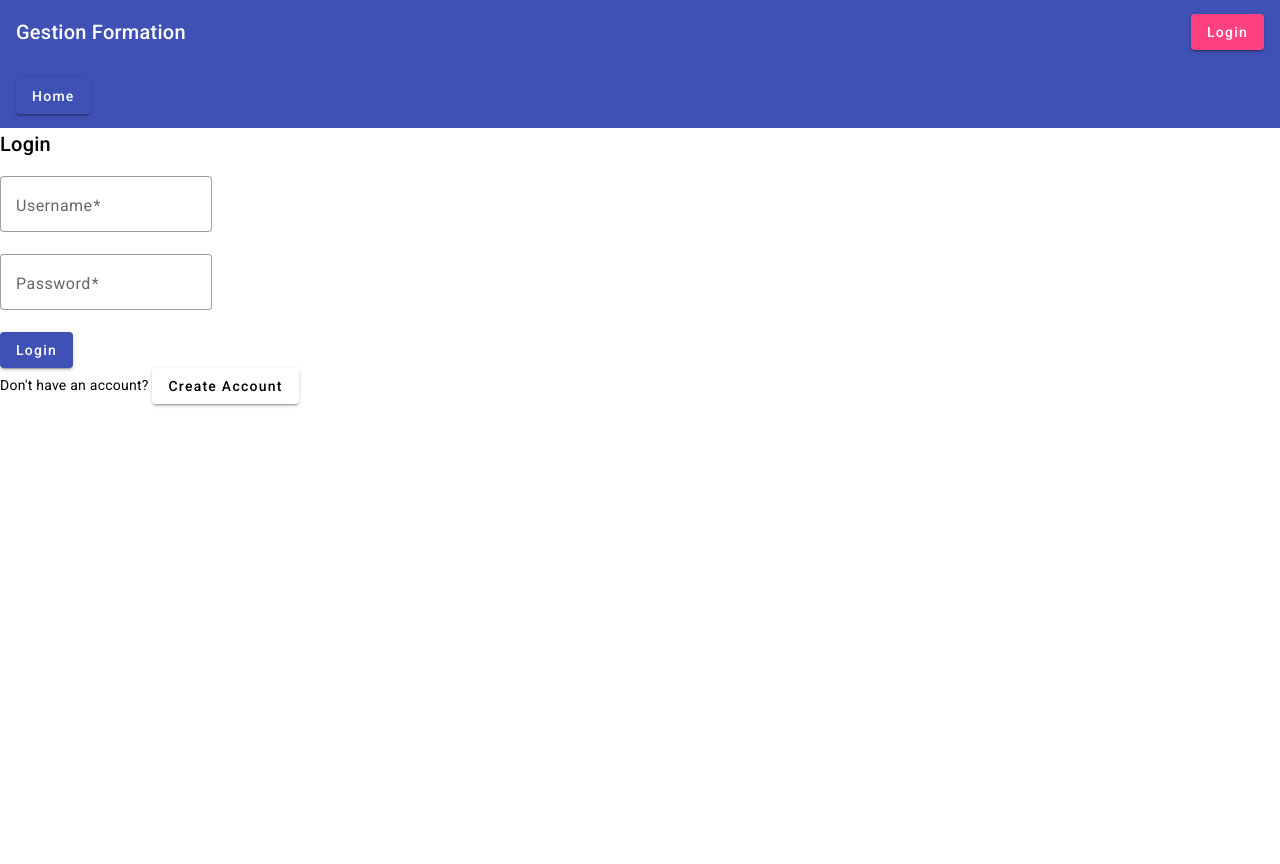
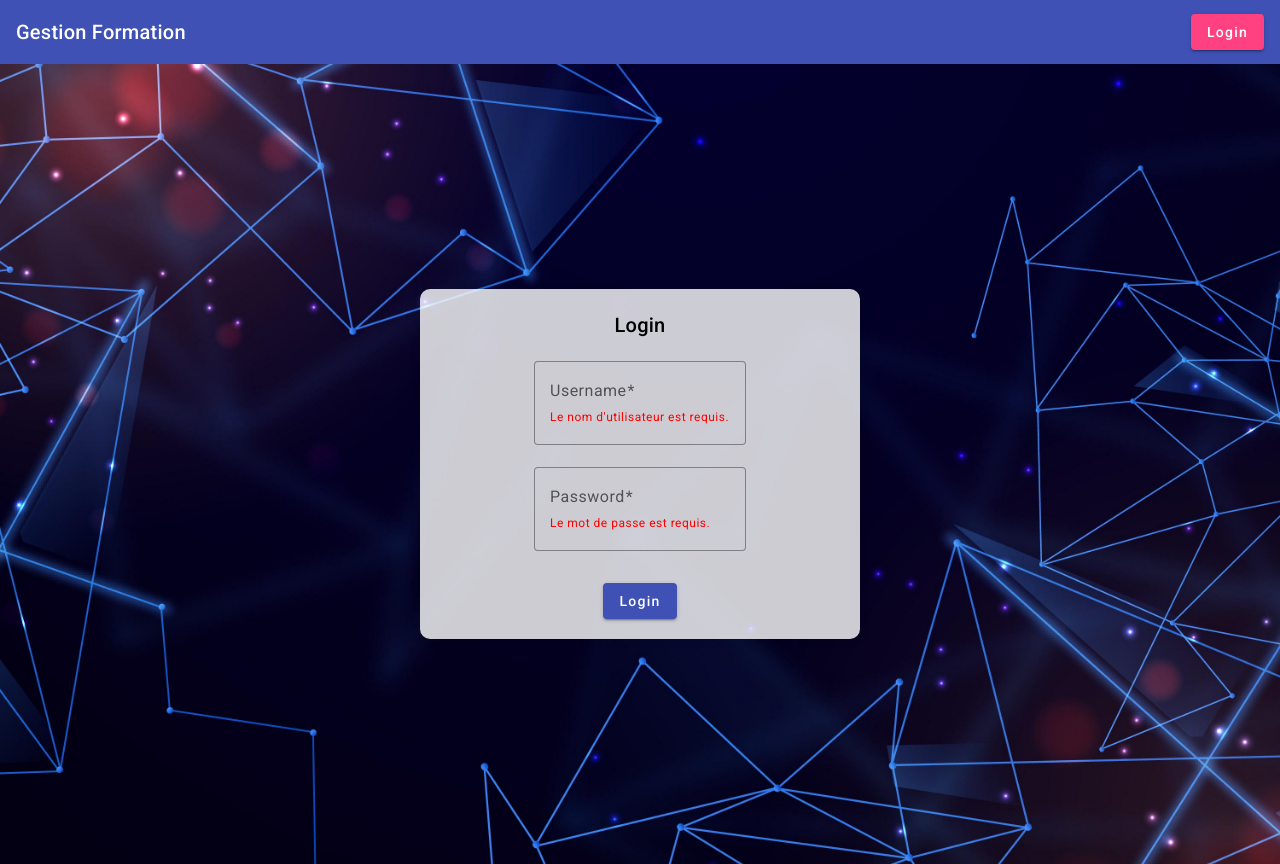
Before and after one commit to SoumayaTa/projet_centre_formation, an Angular app in the folder frontend/: page /login in a window 1280 px wide. Before the commit the page ends 800 px from the top, so only its background shows below. Built offline with nearby package versions, Linux system fonts and the light colour scheme.

Commit message:
designe for page login

```diff
--- a/frontend/src/app/components/header/header.component.html
+++ b/frontend/src/app/components/header/header.component.html
@@ -4,13 +4,19 @@
     </span>
 
     <span class="space-buttons"></span>
-    <button mat-raised-button color="accent"  routerLink="/login">
+    <button mat-raised-button color="accent"  routerLink="/login" *ngIf="!isLoggedIn()">
         Login
     </button>
+    <button *ngIf="isLoggedIn()" (click)="logout()"mat-raised-button color="warn">
+        LogOut
+      </button>
 </mat-toolbar>
 
-<mat-toolbar color="primary">
+<mat-toolbar color="primary" *ngIf="isLoggedIn()">
     <button   mat-raised-button color="primary" routerLink="/home">
         Home
       </button>
+      <button *ngIf="isAdmin()"  mat-raised-button color="primary" routerLink="/addNewProduct">
+        AddNewFormateur
+      </button>
 </mat-toolbar>
--- a/frontend/src/app/components/header/header.component.ts
+++ b/frontend/src/app/components/header/header.component.ts
@@ -1,10 +1,32 @@
-import { Component } from '@angular/core';
+import { Component, OnInit } from '@angular/core';
+import { Router } from '@angular/router';
+import { UserAuthService } from 'src/app/shared/services/user-auth.service';
+import { UserService } from 'src/app/shared/services/user.service';
 
 @Component({
   selector: 'app-header',
   templateUrl: './header.component.html',
   styleUrls: ['./header.component.css']
 })
-export class HeaderComponent {
+export class HeaderComponent implements OnInit {
+  constructor(private userAuthService: UserAuthService,
+    private router: Router,
+    public userService: UserService,){
 
+  }
+  ngOnInit(): void {
+
+  }
+  public isLoggedIn(){
+    return this.userAuthService.isLoggedIn();
+
+  }
+  public logout(){
+    this.userAuthService.clear();
+    this.router.navigate(['/login']);
+
+  }
+  public isAdmin(){
+    return this.userAuthService.isAdmin();
+  }
 }
--- a/frontend/src/app/shared/services/user-auth.service.ts
+++ b/frontend/src/app/shared/services/user-auth.service.ts
@@ -47,4 +47,6 @@ export class UserAuthService {
   public isAssistant(): boolean {
     return this.hasRole('ROLE_ASSISTANT');
   }
+
+
 }
--- a/frontend/src/app/views/login/login.component.css
+++ b/frontend/src/app/views/login/login.component.css
@@ -0,0 +1,59 @@
+.login-container {
+    background: url('../../../assets/images/login.jpg') no-repeat center center fixed;
+    background-size: cover;
+    height: 100vh;
+    display: flex;
+    align-items: center;
+    justify-content: center;
+  }
+
+  .card {
+    width: 400px;
+    background-color: rgba(255, 255, 255, 0.8);
+    padding: 20px;
+    border-radius: 10px;
+    box-shadow: 0 0 10px rgba(0, 0, 0, 0.2);
+  }
+
+  .text-center {
+    text-align: center;
+  }
+
+  .card h2 {
+    margin-bottom: 20px;
+  }
+
+  .mat-form-field {
+    width: 100%;
+    margin-bottom: 15px;
+  }
+
+  .mat-form-field input {
+    width: calc(100% - 2 * 16px);
+  }
+
+  .login-button,
+  .create-account-button {
+    margin-top: 10px;
+  }
+
+  /* Ajoutez ces styles pour gérer les erreurs de validation */
+  .error-field {
+    border-color: #ff0000; /* Couleur de la bordure en cas d'erreur */
+  }
+
+  .error-message {
+    color: #ff0000;
+    font-size: 12px;
+    margin-top: 4px;
+  }
+
+  .error-field-password {
+    border-color: #ff0000;
+  }
+
+  .error-message-password {
+    color: #ff0000;
+    font-size: 12px;
+    margin-top: 4px;
+  }
--- a/frontend/src/app/views/login/login.component.html
+++ b/frontend/src/app/views/login/login.component.html
@@ -1,31 +1,47 @@
-<div class="container mt-5">
+<div class="login-container">
   <div class="card text-center p-4">
-    <h2 class="mb-4">Login</h2>
+    <h2 class="mb-4 text-center">Login</h2>
 
-    <form [formGroup]="loginForm"  (ngSubmit)="login()" novalidate class="d-flex flex-column align-items-center">
+    <form [formGroup]="loginForm" (ngSubmit)="login()" novalidate class="d-flex flex-column align-items-center">
 
       <div class="mb-3 w-100">
-        <mat-form-field appearance="outline">
+        <mat-form-field appearance="outline" class="w-100">
           <mat-label>Username</mat-label>
-          <input matInput placeholder="Enter your username" type="text" formControlName="username">
+          <input matInput placeholder="Enter your username" type="text" formControlName="username"
+            [ngClass]="{'error-field': loginForm?.get('username')?.invalid && loginForm?.get('username')?.touched }"
+          >
+          <div *ngIf="loginForm?.get('username')?.hasError('required')" class="error-message">
+            Le nom d'utilisateur est requis.
+          </div>
+          <div *ngIf="loginForm?.get('username')?.hasError('minlength')" class="error-message">
+            Le nom d'utilisateur doit contenir au moins 3 caractères.
+          </div>
         </mat-form-field>
       </div>
 
       <div class="mb-3 w-100">
-        <mat-form-field appearance="outline">
+        <mat-form-field appearance="outline" class="w-100">
           <mat-label>Password</mat-label>
-          <input matInput placeholder="Enter your password" [type]="showPassword ? 'password' : 'text'" formControlName="password">
+          <input matInput placeholder="Enter your password" [type]="showPassword ? 'password' : 'text'" formControlName="password"
+            [ngClass]="{'error-field-password': loginForm?.get('password')?.invalid && loginForm?.get('password')?.touched }"
+          >
+          <div *ngIf="loginForm?.get('password')?.hasError('required')" class="error-message-password">
+            Le mot de passe est requis.
+          </div>
+          <div *ngIf="loginForm?.get('password')?.hasError('maxlength')" class="error-message-password">
+            Le mot de passe doit contenir moins de 15 caractères.
+          </div>
+          <div *ngIf="loginForm?.get('password')?.hasError('minlength')" class="error-message-password">
+            Le mot de passe doit contenir au moins 6 caractères.
+          </div>
         </mat-form-field>
       </div>
 
       <div class="mb-3 w-100">
-        <button class="btn btn-primary w-100" mat-raised-button color="primary">Login</button>
+        <button class="btn btn-primary w-100 login-button" mat-raised-button color="primary">Login</button>
       </div>
 
     </form>
-  </div>
 
-  <div class="text-center mt-3">
-    <p>Don't have an account? <button class="btn btn-link" mat-raised-button>Create Account</button></p>
   </div>
 </div>
```
Also changed, not shown: frontend/src/assets/images/login.jpg (added).
